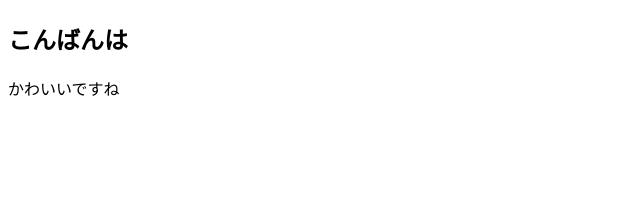
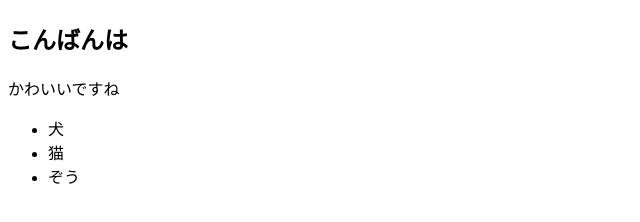
Before and after one commit to yachiyoryusei/samurai_cat, a plain HTML site: page index.html in a window 1280 px wide. Shown: the part 54-276 px from the top of the page, without its empty margins (0-640 px from the left). Drawn offline with Linux system fonts and the light colour scheme.

Commit message:
ulの追加

```diff
--- a/index.html
+++ b/index.html
@@ -1,3 +1,8 @@
 <h1>おはようう</h1>
 <h2>こんばんは</h2>
 <p>かわいいですね</p>
+<ul>
+    <li>犬</li>
+    <li>猫</li>
+    <li>ぞう</li>
+</ul>
```
